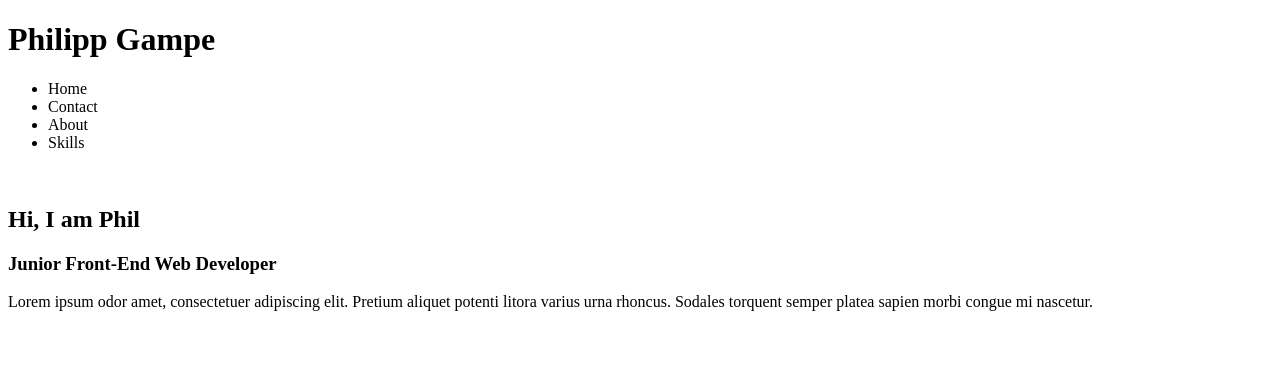
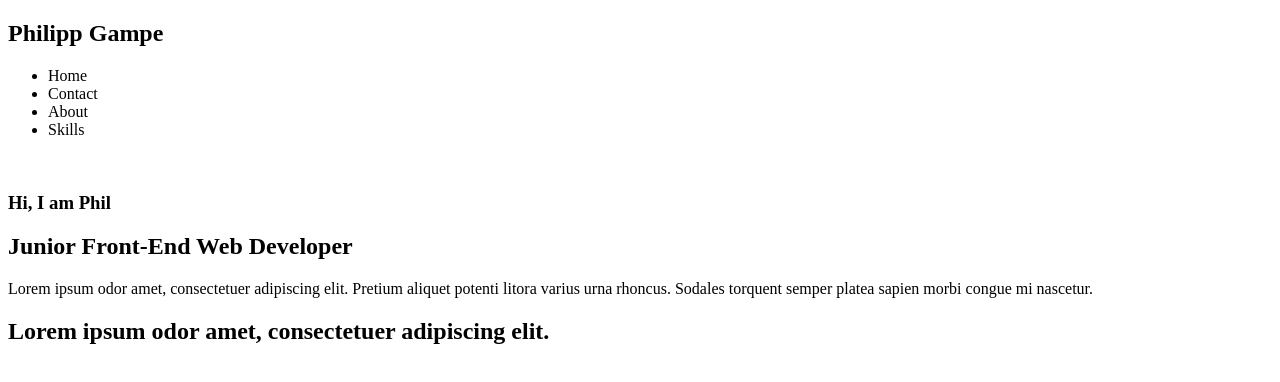
Before and after one commit to TastyCrysis/personal-website, a website: page index.html in a window 1280 px wide. Drawn offline with Linux system fonts and the light colour scheme.

Commit message:
create branch develop, add contact article

```diff
--- a/index.html
+++ b/index.html
@@ -7,7 +7,7 @@
   </head>
   <body>
     <header>
-      <h1>Philipp Gampe</h1>
+      <h2>Philipp Gampe</h2>
       <ul>
         <li>Home</li>
         <li>Contact</li>
@@ -21,11 +21,11 @@
           <img src="" alt="" />
         </figure>
         <div>
-          <h2>
+          <h1>
             Hi, I am
             <span>Phil</span>
-          </h2>
-          <h3>Junior Front-End Web Developer</h3>
+          </h1>
+          <h2>Junior Front-End Web Developer</h2>
           <p>
             Lorem ipsum odor amet, consectetuer adipiscing elit. Pretium aliquet
             potenti litora varius urna rhoncus. Sodales torquent semper platea
@@ -33,6 +33,9 @@
           </p>
         </div>
       </article>
+      <article>
+        <h2>Lorem ipsum odor amet, consectetuer adipiscing elit.</h2>
+      </article>
     </section>
   </body>
 </html>
```
